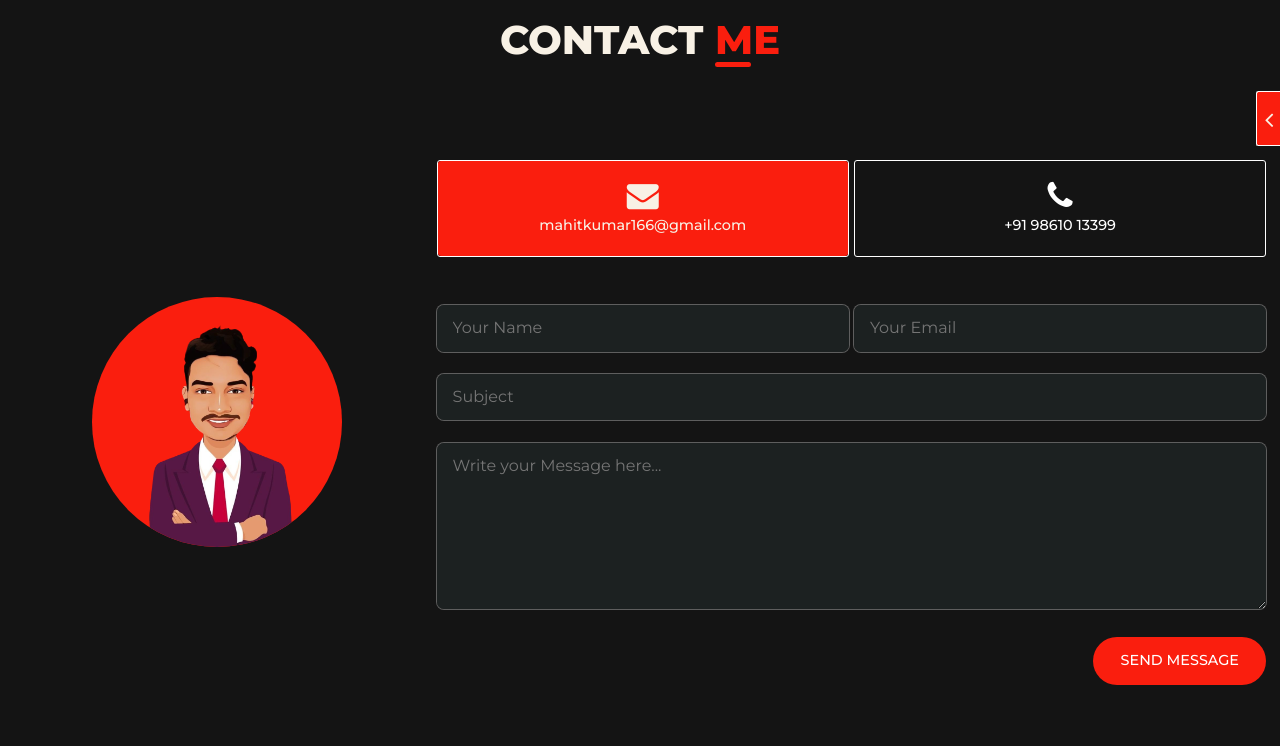
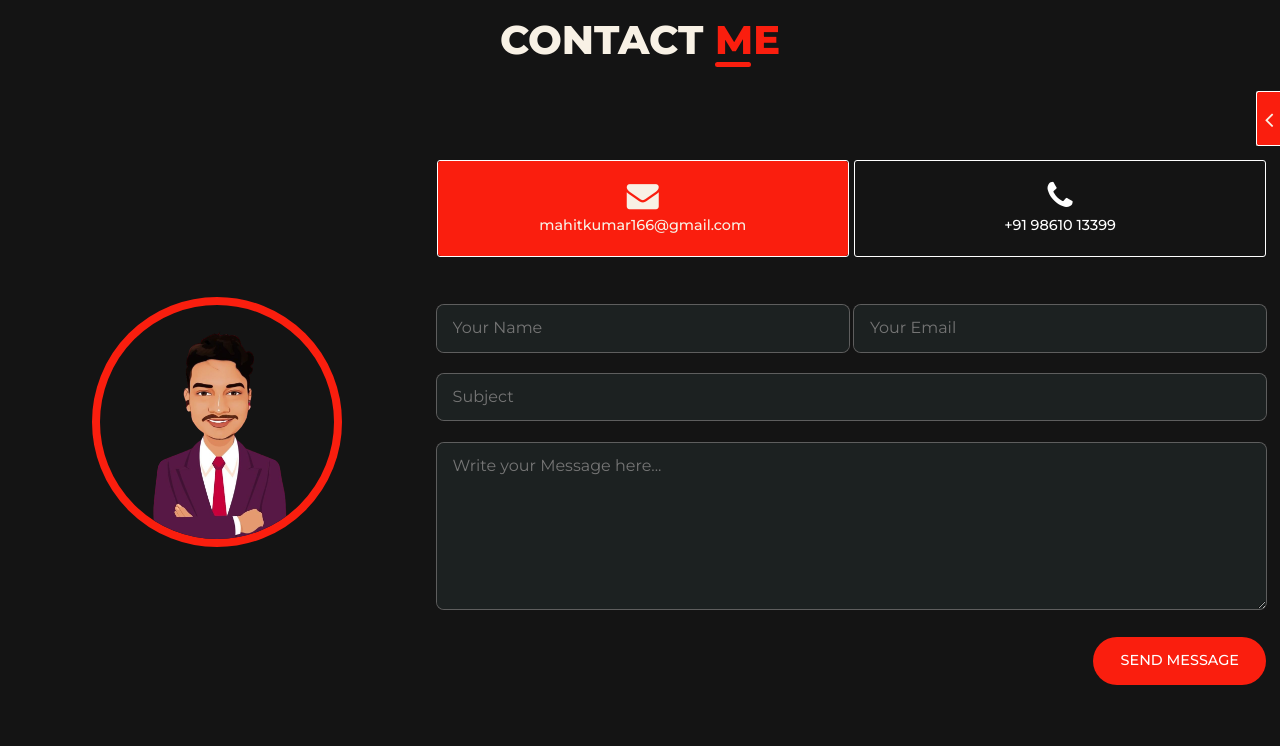
Before and after one commit to mohit-kumar-behera/portfolio, a Django app: page /contact/ in a window 1280 px wide. Shown: the top 746 px of the page. Run offline with Django 3.2, Linux system fonts and the light colour scheme; some libraries are stand-ins or nearby versions.

Commit message:
add border to avatar image

```diff
--- a/static/css/contact.css
+++ b/static/css/contact.css
@@ -22,11 +22,10 @@
   width: 250px;
   height: 250px;
   border-radius: 50%;
-  background: var(--secondary-color);
+  border: 8px solid var(--secondary-color);
   transform: translateY(-50%);
   -webkit-transform: translateY(-50%);
 }
-
 .contact-detail {
   display: flex;
   justify-content: space-between;
```
